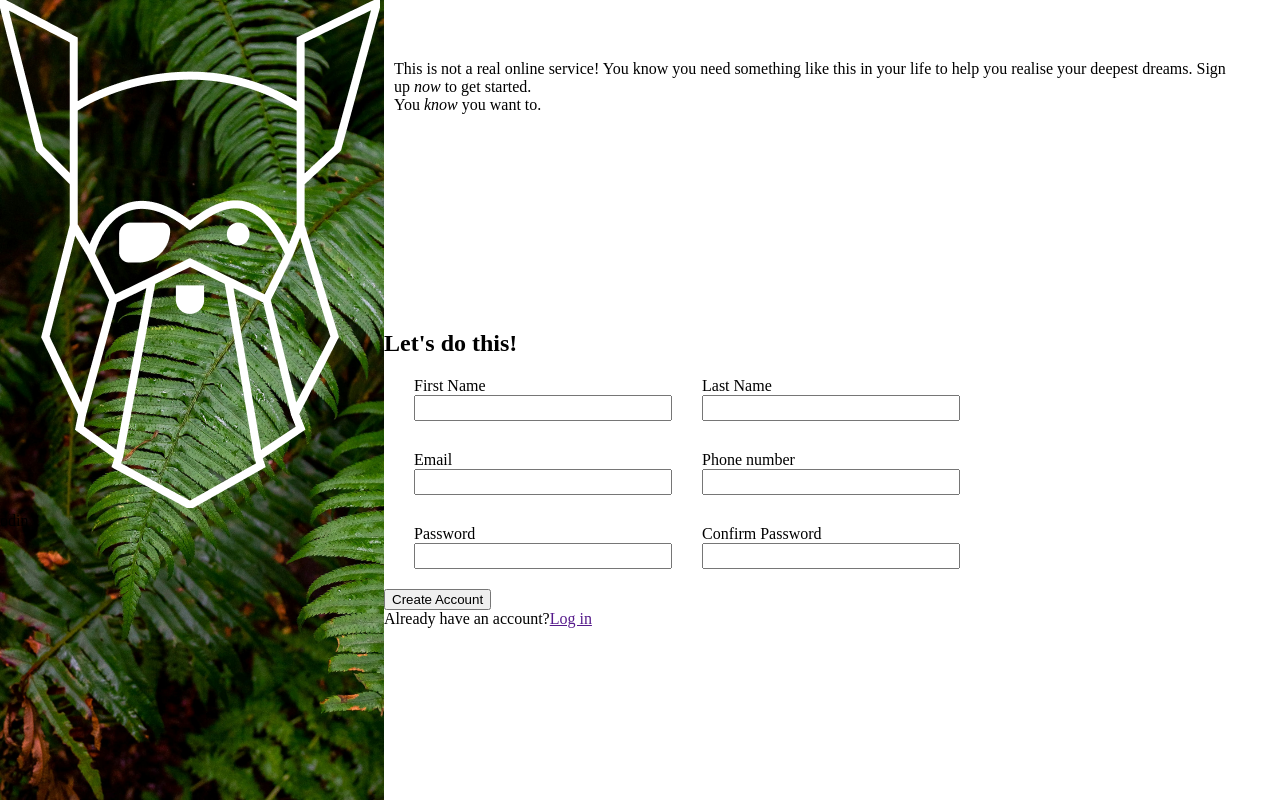
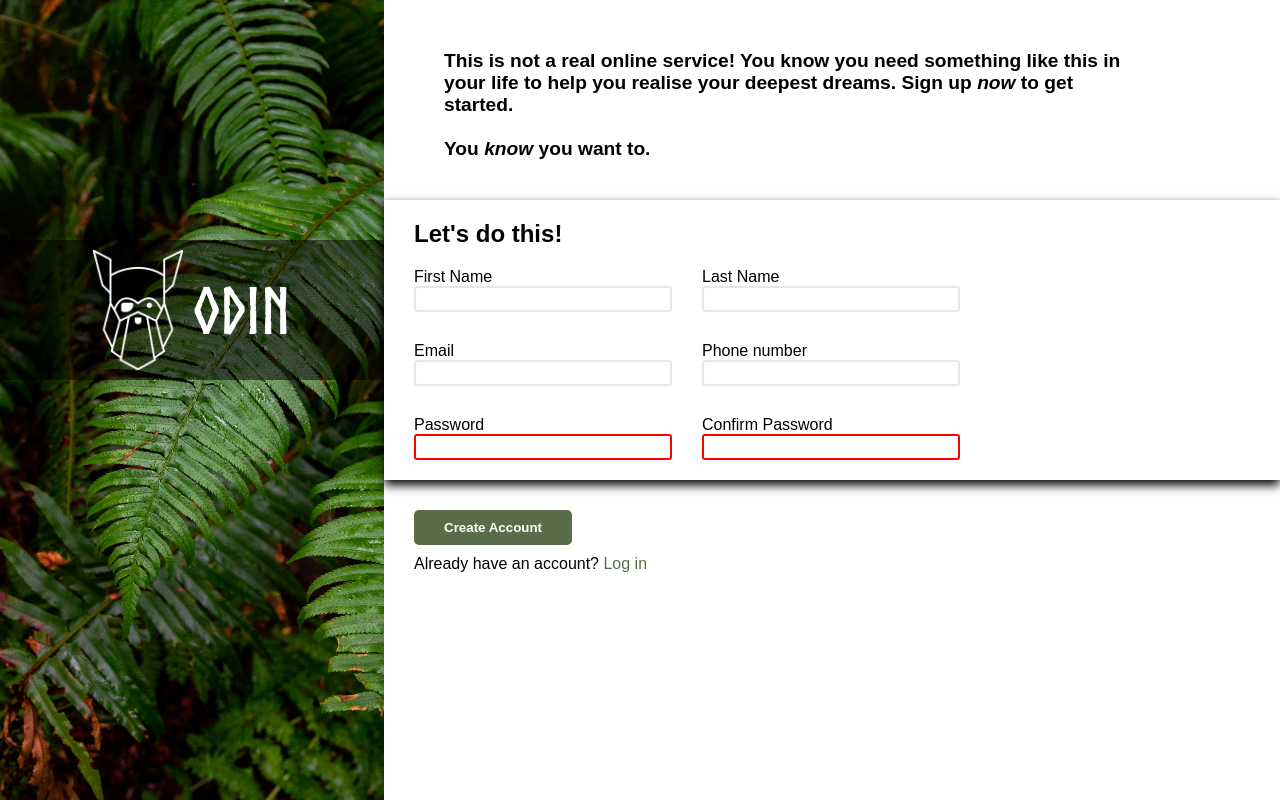
Before and after one commit to thecodingrunner/sign-up-form, a plain HTML site: page index.html in a window 1280 px wide. Drawn offline with Linux system fonts and the light colour scheme.

Commit message:
Restructure and add features
Reastructured the flexbox settings removed the width property so that
the oage did not extend more than necessary and so that the form
content wraps. Also added features such as password validation styling
and focus styling for the UI.

```diff
--- a/index.html
+++ b/index.html
@@ -13,15 +13,27 @@
       <img src="images/odin-lined (1).png" alt="odin-logo">
       <span>odin</span>
     </div>
+
     <div class="credits"></div>
+
+
   </div>
   <div class="form">
+
     <div class="description">
       <p>This is not a real online service! You know you need something like this in your life to help you realise your deepest dreams. Sign up <em>now</em> to get started.</p>
+      <br>
       <p>You <em>know</em> you want to.</p>
     </div>
+
+
     <form action="" class="" method="post">
+
+
+      <div class="container">
+
         <h2>Let's do this!</h2>
+
         <div class="fieldset">
 
           <div>
@@ -29,13 +41,16 @@
             <input type="text" name="first-name" id="first-name">
           </div>
 
+          <div>
+            <label for="last-name">Last Name</label>
+            <input type="text" name="last-name" id="last-name">
+          </div>
 
-        <label for="last-name">Last Name
-          <input type="text" name="last-name" id="last-name">
-        </label>
-        <label for="email">Email
+          <div>
+            <label for="email">Email</label>
             <input type="email" name="email" id="email">
-        </label>
+          </div>
+
           <label for="phone-number">Phone number
             <input type="tel" name="phone-number" id="phone-number">
           </label>
@@ -46,10 +61,14 @@
             <input type="password" name="pass-check" id="pass-check" required>
           </label>
         </div>
-      <div>
+
+      </div>
+
+      <div class="submit">
         <button type="submit">Create Account</button>
-        <p>Already have an account?<a href="">Log in</a></p>
+        <p>Already have an account? <a href="">Log in</a></p>
       </div>
+
     </form>
   </div>
 </body>
--- a/style.css
+++ b/style.css
@@ -1,12 +1,18 @@
 * {
   margin: 0;
+  font-family: sans-serif;
 }
 
+@font-face {
+  font-family: "norse";
+  src: url(fonts/Norse-Bold.otf);
+}
 
 body {
   display: flex;
   /* align-items: stretch; */
   height: 100vh;
+  width: 100vw;
 }
 
 .background {
@@ -19,19 +25,26 @@ body {
 
 .form {
   flex: 7;
-  height: 35vh;
 }
 
 .description {
-  height: 30vh;
-  padding: 60px 50px 30px 10px;
+  height: 15vh;
+  padding: 50px 150px 30px 60px;
+  font-size: 1.2rem;
+  font-weight: bold;
 }
+
 
 .fieldset {
   display: flex;
   flex-wrap: wrap;
   gap: 30px;
-  margin: 20px 250px 20px 30px;
+}
+
+.container {
+  padding: 20px 150px 20px 30px;
+  box-shadow: 0px 5px 10px rgb(0, 0, 0);
+  margin-bottom: 30px;
 }
 
 input,
@@ -42,4 +55,56 @@ label {
 input {
   width: 250px;
   height: 20px;
+  border: #E5E7EB solid 2px;
+  border-radius: 3px;
 }
+
+input[type="password"]:invalid {
+  border: red solid 2px;
+}
+
+input:focus {
+  outline: none;
+  border: blue solid 2px;
+  /* box-shadow: 0px 0px 5px; */
+}
+
+.logo {
+  height: 15vh;
+  margin-top: 30vh;
+  padding: 10px 0px;
+  background-color: rgba(0, 0, 0, 0.5);
+  display: flex;
+  justify-content: center;
+  font-size: 4rem;
+  color: white;
+  gap: 10px;
+}
+
+.logo span {
+  align-self: center;
+  font-family: "norse", sans-serif;
+}
+
+button {
+  font-weight: bold;
+  background-color: #596D48;
+  color: white;
+  padding: 10px 30px;
+  border-radius: 5px;
+  border: none;
+  margin-bottom: 10px;
+}
+
+.submit {
+  margin-left: 30px;
+}
+
+h2 {
+  margin-bottom: 20px;
+}
+
+a {
+  color: #596D48;
+  text-decoration: none;
+}
```
Lines whose indentation alone changed are shown as unchanged.
